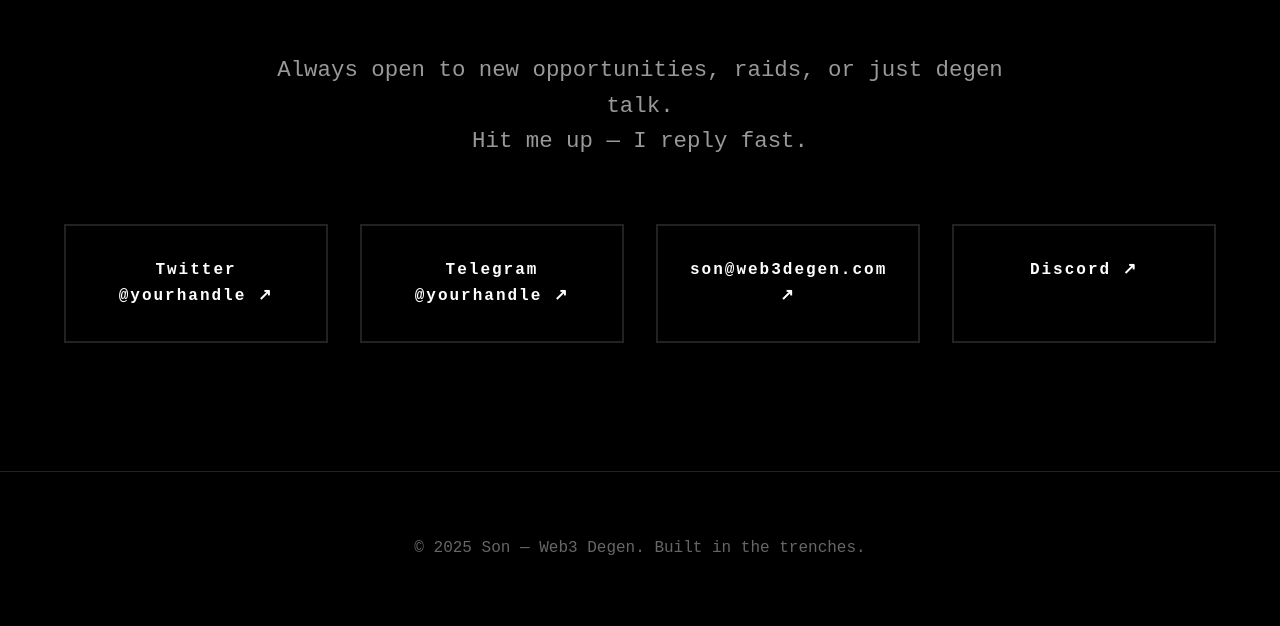
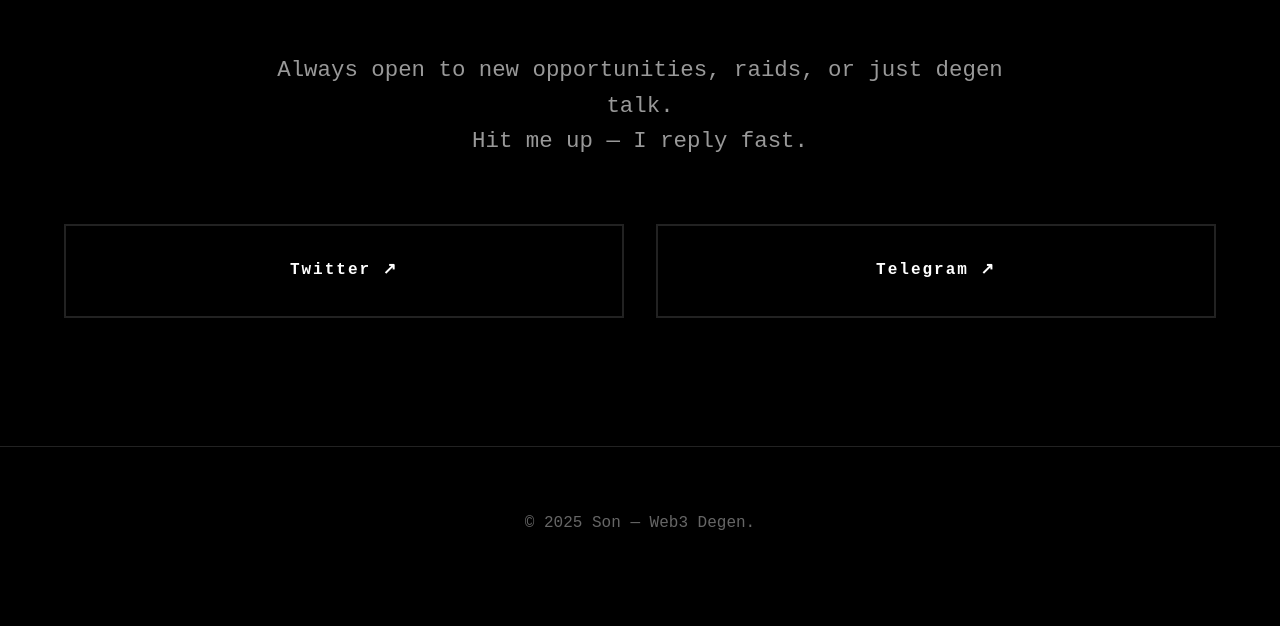
Before and after one commit to GaaraH4x/son-ofweb3, a plain HTML site: page index.html in a window 1280 px wide. Shown: the part 5726-6352 px from the top of the page. After the commit the page ends 6326 px from the top, so only its background shows below. Drawn offline with nearby package versions, Linux system fonts and the light colour scheme.

Commit message:
Update social links and footer text

```diff
--- a/index.html
+++ b/index.html
@@ -492,15 +492,13 @@
             Hit me up — I reply fast.
         </p>
         <div class="social-links">
-            <a href="https://twitter.com/yourhandle" class="social-link" target="_blank">Twitter @yourhandle ↗</a>
-            <a href="https://t.me/yourhandle" class="social-link" target="_blank">Telegram @yourhandle ↗</a>
-            <a href="mailto:son@web3degen.com" class="social-link">son@web3degen.com ↗</a>
-            <a href="https://discord.com/users/yourid" class="social-link" target="_blank">Discord ↗</a>
+            <a href="https://x.com/only_SONofweb3" class="social-link" target="_blank">Twitter ↗</a>
+            <a href="t.me/mhillhs" class="social-link" target="_blank">Telegram ↗</a>
         </div>
     </section>
 
     <footer>
-        © 2025 Son — Web3 Degen. Built in the trenches.
+        © 2025 Son — Web3 Degen.
     </footer>
 
     <div class="scroll-top">↑</div>
```
